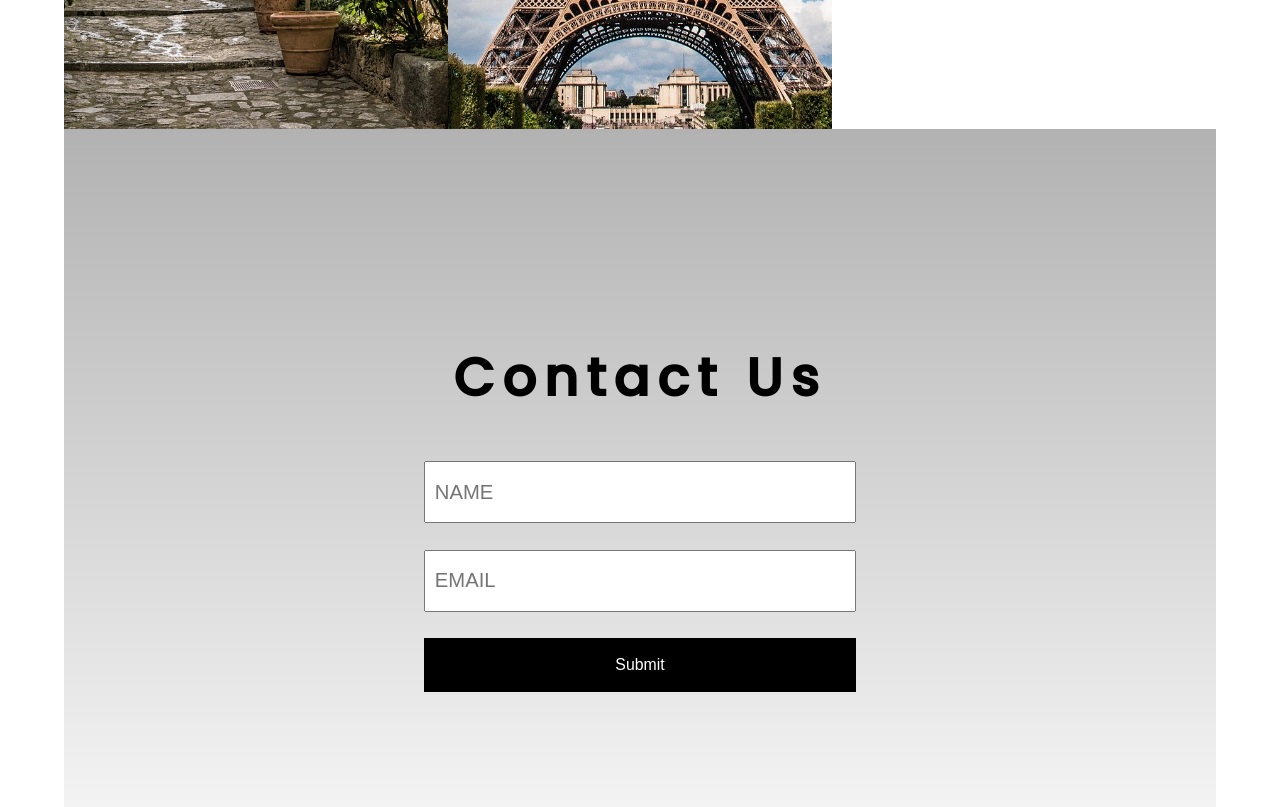
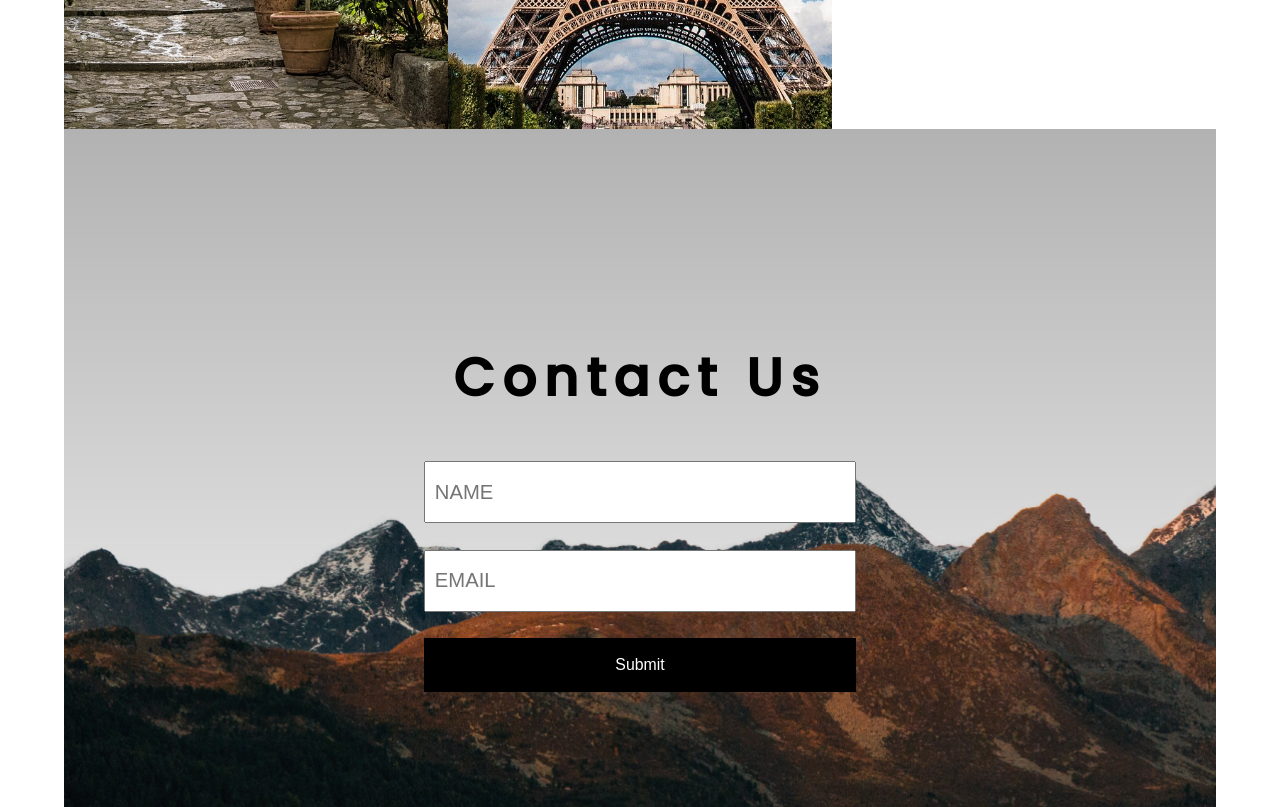
Before and after one commit to abuiko/Travel-website, a plain HTML site: page index.html in a window 1280 px wide. Shown: the part 3820-4627 px from the top of the page. Drawn offline with Linux system fonts and the light colour scheme; a web font is replaced by a local one.

Commit message:
Folder paths

```diff
--- a/styles/styles.css
+++ b/styles/styles.css
@@ -412,7 +412,7 @@ span {
   background-repeat: no-repeat;
   background-image: url("../img/contact-mountain.png"),
     -webkit-gradient(linear, left top, left bottom, from(rgba(0, 0, 0, 0.3)), to(transparent));
-  background-image: url("img/contact-mountain.png"),
+  background-image: url("../img/contact-mountain.png"),
     linear-gradient(rgba(0, 0, 0, 0.3), transparent);
   display: -webkit-box;
   display: -ms-flexbox;
```
